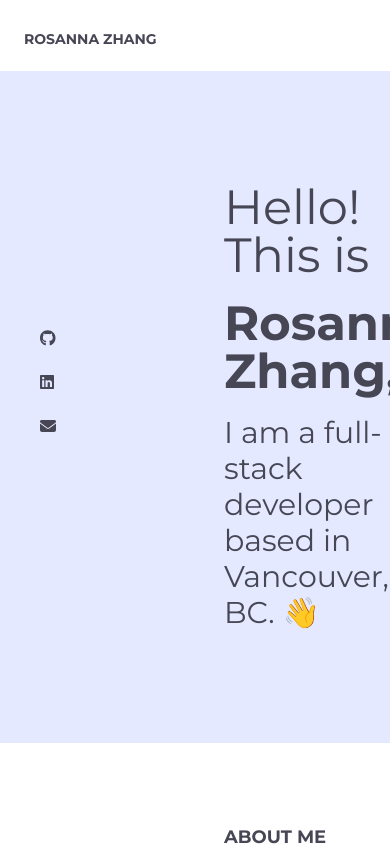
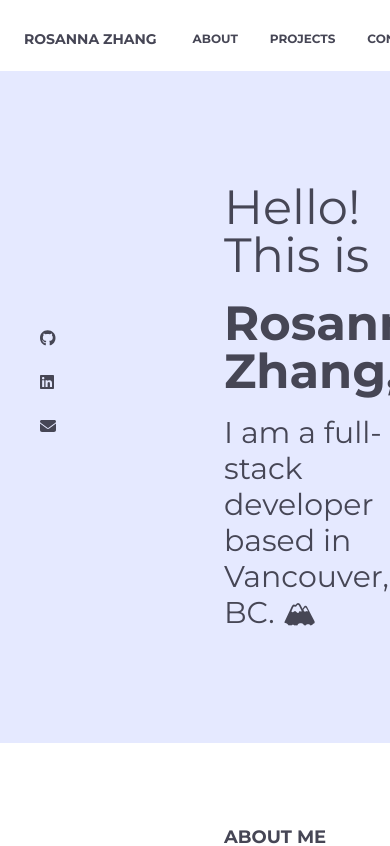
Before and after one commit to rosanna-z/my-portfolio, a Next.js app: page / in a window 390 px wide. Shown: the top 846 px of the page. Built offline with nearby package versions, Linux system fonts and the light colour scheme.

Commit message:
Name each section and allow Navbar to jump to each section

```diff
--- a/app/About.js
+++ b/app/About.js
@@ -6,7 +6,7 @@ import { faCaretRight } from "@fortawesome/free-solid-svg-icons";
 export default function About() {
   return (
     <>
-      <div className="flex flex-row mx-36">
+      <section id="about" className="flex flex-row mx-36">
         <div className="flex flex-row md:w-full p-20">
           <section className="flex flex-col">
             <h1 className="text-lg font-semibold">ABOUT ME</h1>
@@ -80,7 +80,7 @@ export default function About() {
             className="rounded-full px-10 h-64 mt-10"
           />
         </div>
-      </div>
+      </section>
     </>
   );
 }
--- a/app/Intro.js
+++ b/app/Intro.js
@@ -4,17 +4,20 @@ import Typewriter from "typewriter-effect";
 
 export default function Intro() {
   return (
-    <section className="bg-bg-color">
+    <section id="intro" className="bg-bg-color">
       <div className="flex justify-evenly p-20 py-14 mx-36">
         <div className="flex flex-col text-5xl py-14 gap-y-5">
           Hello! This is
-            <Typewriter
-              onInit={(typewriter) => {
-                typewriter.typeString(" <span class='font-bold'>Rosanna Zhang,</span>").pauseFor(500).start();
-              }}
-            />
+          <Typewriter
+            onInit={(typewriter) => {
+              typewriter
+                .typeString(" <span class='font-bold'>Rosanna Zhang,</span>")
+                .pauseFor(500)
+                .start();
+            }}
+          />
           <p className="text-3xl">
-            I am a full-stack developer based in Vancouver, BC. 👋
+            I am a full-stack developer based in Vancouver, BC. 🏔
           </p>
         </div>
       </div>
--- a/app/Projects.js
+++ b/app/Projects.js
@@ -16,7 +16,7 @@ const SourceCode = Source_Code_Pro({
 
 export default function Projects() {
   return (
-    <section className="bg-bg-color p-20">
+    <section id="projects" className="bg-bg-color p-20">
       <h1 className="text-lg mx-36 pb-10 font-semibold">PROJECTS</h1>
       <div className="flex flex-col ">
         <div className="flex flex-row justify-center mx-36 mb-20 rounded-2xl">
@@ -39,7 +39,7 @@ export default function Projects() {
             </p>
             <article className="bg-slate-50 w-500 h-500 p-5 my-5 drop-shadow">
               My portfolio is a client-sided application to display my past
-              projects. Using React and Tailwind to demonstrate my front-end
+              projects. Using React and Tailwind to showcase my front-end
               development skills.
             </article>
             <div className={`${SourceCode.className} text-sm`}>
@@ -47,6 +47,7 @@ export default function Projects() {
             </div>
           </div>
         </div>
+        <div class="flex-grow border-t border-gray-400 pb-20 mx-16"></div>
         <div className="flex flex-row justify-center mx-36 mb-20">
           <Image
             src="/newProjectgh.gif"
@@ -77,6 +78,7 @@ export default function Projects() {
             </div>
           </div>
         </div>
+        <div class="flex-grow border-t border-gray-400 pb-20 mx-16"></div>
         <div className="flex flex-row justify-center mx-36 mb-20">
           <Image
             src="/newProjectgh.gif"
--- a/app/Sidebar.js
+++ b/app/Sidebar.js
@@ -17,6 +17,7 @@ export default function Sidebar() {
         <FontAwesomeIcon icon={faEnvelope} className="sm:text-sm md:text-xl lg:-text-2xl cursor-pointer" />
       </a>
       {/* <div className="w-0.5 text-black"></div> */}
+      <div class="flex-grow border-l border-gray-400"></div>
     </aside>
   );
 }
--- a/app/navBar.js
+++ b/app/navBar.js
@@ -1,12 +1,10 @@
-import { useState } from "react";
+"use client";
 
 export default function NavBar() {
-  const [navbarOpen, setNavbarOpen] = useState(false);
-
   return (
     <>
       <nav className="relative flex flex-wrap items-center justify-between px-2 py-3">
-        <div className="container px-4 mx-auto flex flex-wrap items-center justify-between">
+        <div className="container px-4 mx-auto flex items-center justify-between">
           <div className="w-full relative flex justify-between lg:w-auto lg:static lg:block lg:justify-start">
             <a
               className="text-sm font-bold leading-relaxed inline-block mr-4 py-2 whitespace-nowrap uppercase text-grey"
@@ -14,52 +12,34 @@ export default function NavBar() {
             >
               Rosanna Zhang
             </a>
-            <button
-              className="text-grey cursor-pointer text-xl leading-none px-3 py-1 border border-solid border-transparent rounded bg-transparent block lg:hidden outline-none focus:outline-none"
-              type="button"
-              onClick={() => setNavbarOpen(!navbarOpen)}
-            >
-              <i className="fas fa-bars"></i>
-            </button>
           </div>
-          <div
-            className={
-              "lg:flex flex-grow items-center" +
-              (navbarOpen ? " flex" : " hidden")
-            }
-            id="example-navbar-danger"
-          >
-            <ul className="flex flex-col lg:flex-row list-none lg:ml-auto">
+          <ul className="flex lg:flex-row list-none lg:ml-auto">
             <li className="nav-item">
               <a
                 className="px-3 py-2 flex items-center text-xs uppercase font-bold leading-snug text-grey hover:opacity-75"
-                  href="/about"
+                href="#about"
               >
-                  <i className="fab fa-facebook-square text-lg leading-lg text-grey opacity-75"></i>
                 <span className="ml-2">About</span>
               </a>
             </li>
             <li className="nav-item">
               <a
                 className="px-3 py-2 flex items-center text-xs uppercase font-bold leading-snug text-grey hover:opacity-75"
-                  href="/projects"
+                href="#projects"
               >
-                  <i className="fab fa-twitter text-lg leading-lg text-grey opacity-75"></i>
                 <span className="ml-2">Projects</span>
               </a>
             </li>
             <li className="nav-item">
               <a
                 className="px-3 py-2 flex items-center text-xs uppercase font-bold leading-snug text-grey hover:opacity-75"
-                  href="/contact"
+                href="#contact"
               >
-                  <i className="fab fa-pinterest text-lg leading-lg text-grey opacity-75"></i>
                 <span className="ml-2">Contact</span>
               </a>
             </li>
           </ul>
         </div>
-        </div>
       </nav>
     </>
   );
```
Lines whose indentation alone changed are shown as unchanged.
